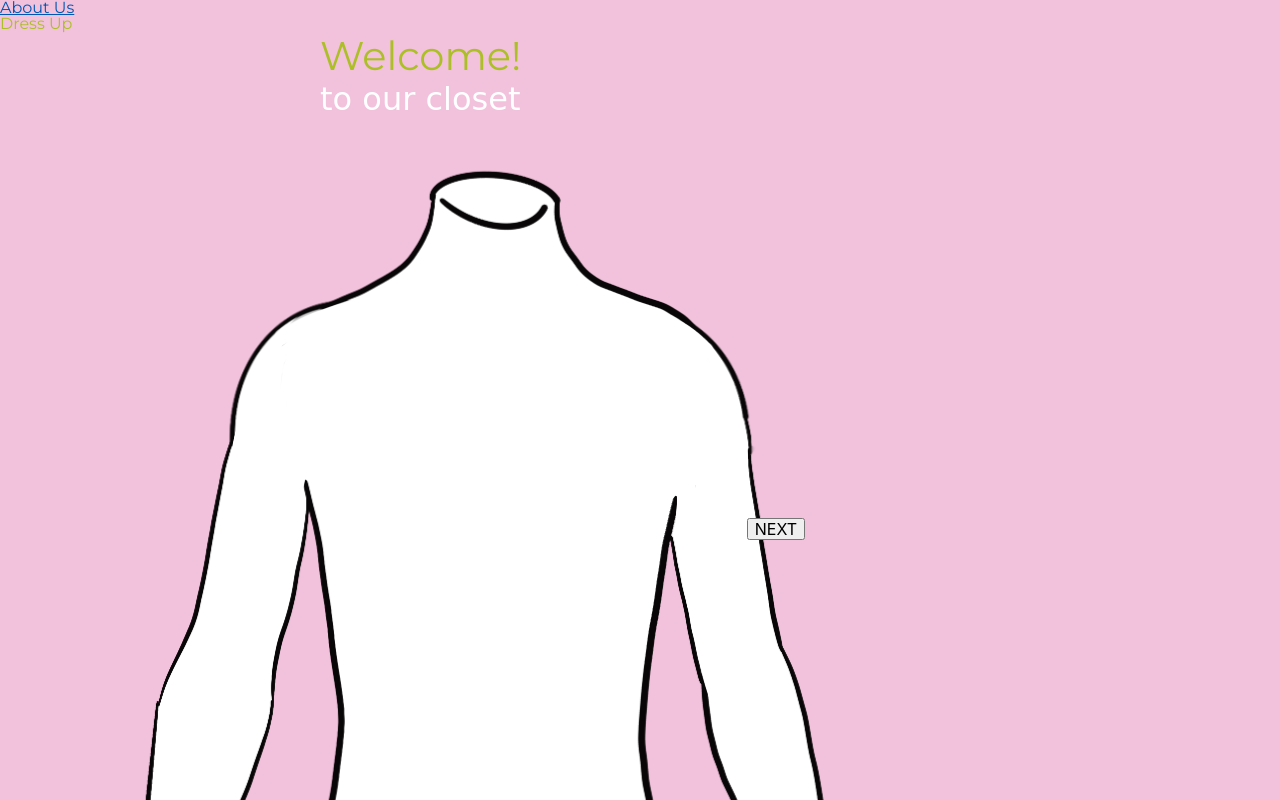
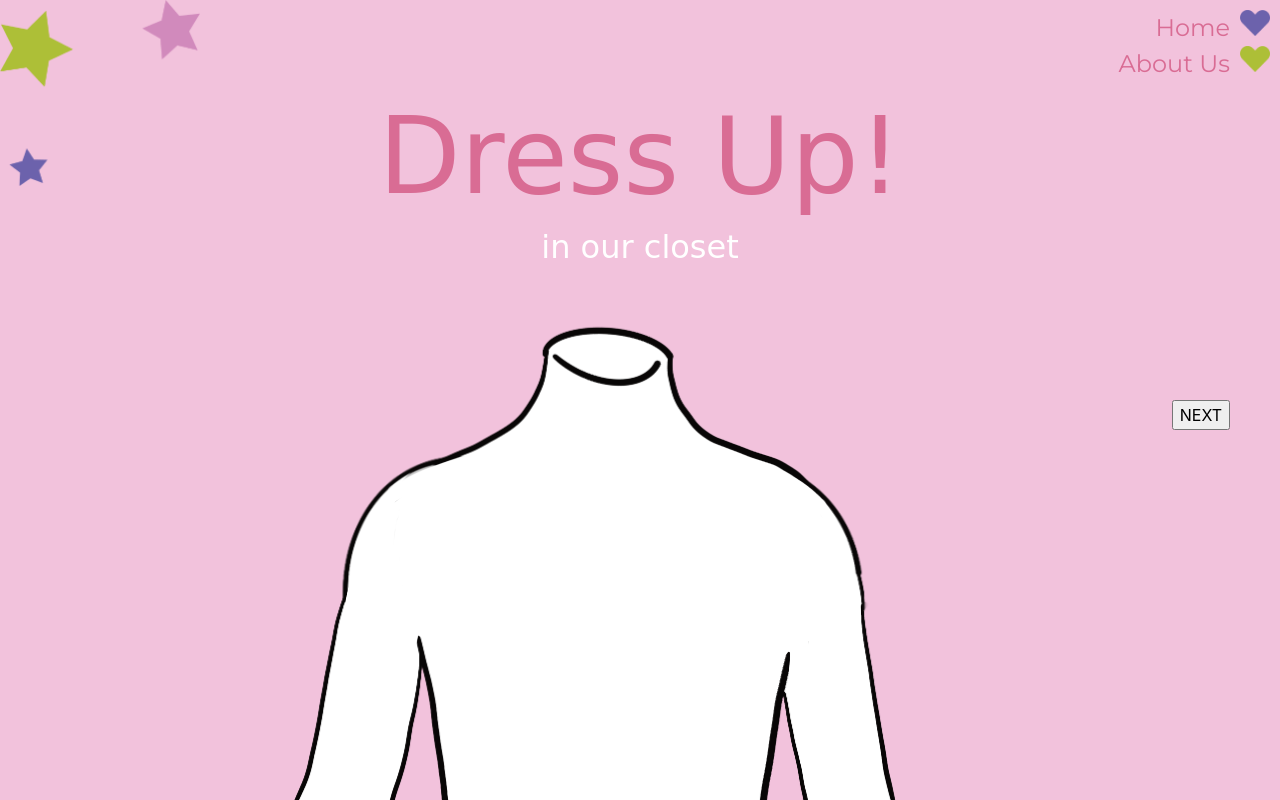
Before and after one commit to Haley-Graham/Group-4, a plain HTML site: page dress_up/index.html in a window 1280 px wide. Shown: the top 800 px of the page. Drawn offline with nearby package versions, Linux system fonts and the light colour scheme; a web font is replaced by a local one.

Commit message:
dress up page banner

```diff
--- a/dress_up/css/page.css
+++ b/dress_up/css/page.css
@@ -1,42 +1,70 @@
 
 body {
-	line-height: 1;
   background-color: #f2c2dc;
 }
-
 h1{
-  font-family: 'Montserrat', sans-serif;
-  font-size:;
-  padding:;
-  color: #adbf26;
-  margin: auto;
-  width: 50%;
+  font-family: 'Chango', cursive;
+  font-size: 80pt;
+  text-align: center;
+  display: block;
+  margin-left: auto;
+  margin-right: auto;
+  margin-top: 0;
+  color: #d96c94;
 }
 h2{
   font-family: 'Chango', cursive;
   font-size:;
   padding:;
   color: white;
+	text-align: center;
+  display: block;
+  margin-left: auto;
+  margin-right: auto;
+}
+#topstars img{
+  width: 200px;
+  position: absolute;
+  top: 0;
+  left: 0;
+}
+.directory {
+  display: block;
   margin: auto;
-  width: 50%;
+  text-align: right;
+  padding: 10px;
+}
+#home img {
+  width: 30px;
+  float: right;
+  clear: both;
+}
+#about_us img {
+  width: 30px;
+  float: right;
+  clear: both;
 }
 a{
   text-decoration: none;
   font-family: 'Montserrat', sans-serif;
-  font-size:;
-  color: #adbf26;
+  font-size: 18pt;
+  padding:10px;
+  color: #d96c94;
 }
 
 #container {
-    position: absolute;
-    margin:auto;
+	display: block;
+	margin-left: auto;
+	margin-right: auto;
     width: 855px;
     height :1087px;
     bac
 }
 
 #background{
-    position:absolute;
+	display: block;
+	margin-left: auto;
+	margin-right: auto;
     width:855px;
     height:1087px;
     left:100px;
@@ -65,9 +93,7 @@ a{
 
 .purple_shirt {
     background-image: url("../img/purple_shirt.png");
-    position:absolute;
-    width:755px;
-    height:1187px;
+
 }
 
 .yellow_shirt {
--- a/dress_up/index.html
+++ b/dress_up/index.html
@@ -10,15 +10,26 @@
     </head>
 
 <body>
-  <div id="directory">
-             <a href="../about_us/index.html">About Us</a><br>
-             <a href="../dress_up/index.html">Dress Up</a><br>
-           </div>
+  <div class="directory">
+    <div id="home">
+      <a href="../home/index.html">Home</a>
+      <img src="img/heart1.png">
+    </div>
+
+    <div id="about_us">
+      <a href="../about_us/index.html">About Us</a>
+      <img src="img/heart2.png">
+    </div>
+
+  <div id="topstars">
+    <img src="img/top_left_stars.png">
+  </div>
+</div>
 
            <div id="title">
-             <h1>Welcome!</h1>
+             <h1>Dress Up!</h1>
              <div id="closet_text">
-               <h2>to our closet</h2>
+               <h2>in our closet</h2>
                </div>
            </div>
 
```
